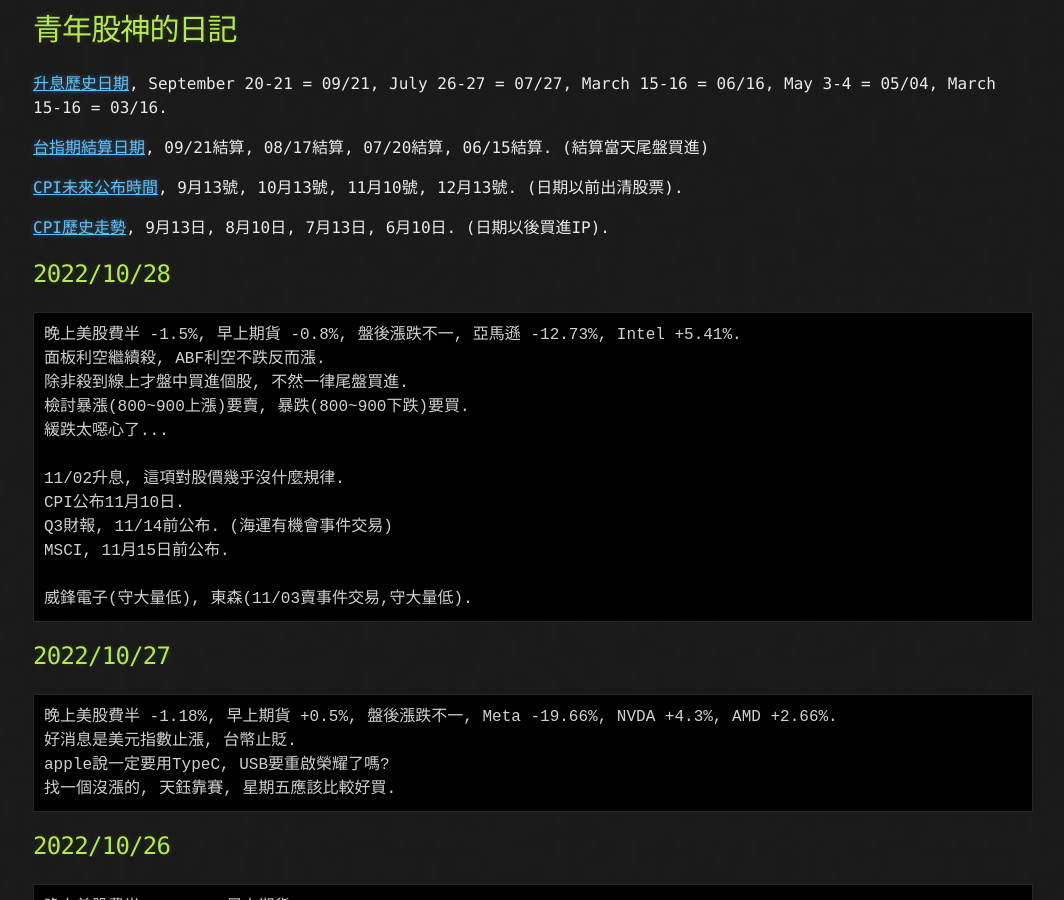
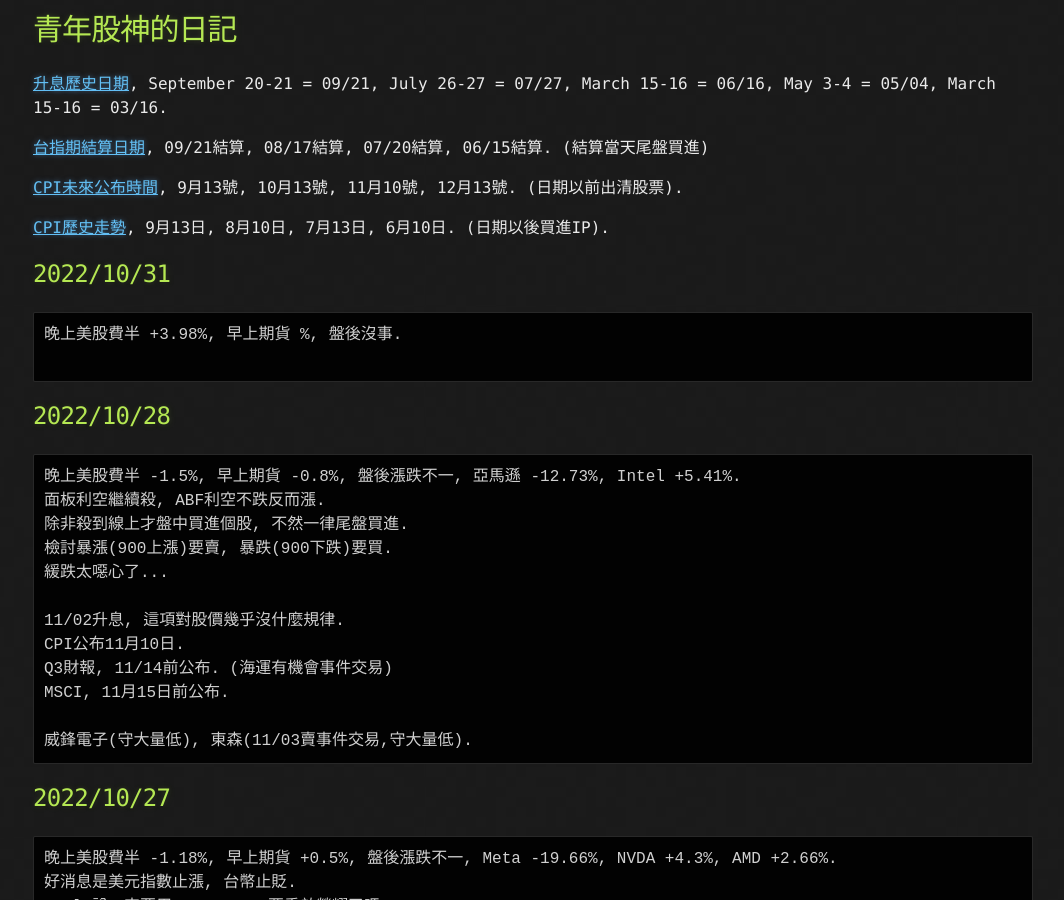
Before and after one commit to lepg5487/Stock_God, a Jekyll site: the page built from index.md, in a window 1280 px wide and 900 px high, scrolled down 226 px. Shown: the whole window, without its empty margins (107-1171 px from the left). Built offline with Jekyll 4.4.1, drawn with Linux system fonts in a browser that asks for light colours; our own code applies the rules of GitHub Pages for plain Markdown files.

Commit message:
Update index.md

````diff
--- a/index.md
+++ b/index.md
@@ -12,12 +12,18 @@ layout: testlayouts
 
 [CPI歷史走勢](https://hk.investing.com/economic-calendar/cpi-733), 9月13日, 8月10日, 7月13日, 6月10日. (日期以後買進IP).
 
+## 2022/10/31
+```
+晚上美股費半 +3.98%, 早上期貨 %, 盤後沒事.
+
+```
+
 ## 2022/10/28
 ```
 晚上美股費半 -1.5%, 早上期貨 -0.8%, 盤後漲跌不一, 亞馬遜 -12.73%, Intel +5.41%.
 面板利空繼續殺, ABF利空不跌反而漲.
 除非殺到線上才盤中買進個股, 不然一律尾盤買進.
-檢討暴漲(800~900上漲)要賣, 暴跌(800~900下跌)要買.
+檢討暴漲(900上漲)要賣, 暴跌(900下跌)要買.
 緩跌太噁心了...
 
 11/02升息, 這項對股價幾乎沒什麼規律.
````
